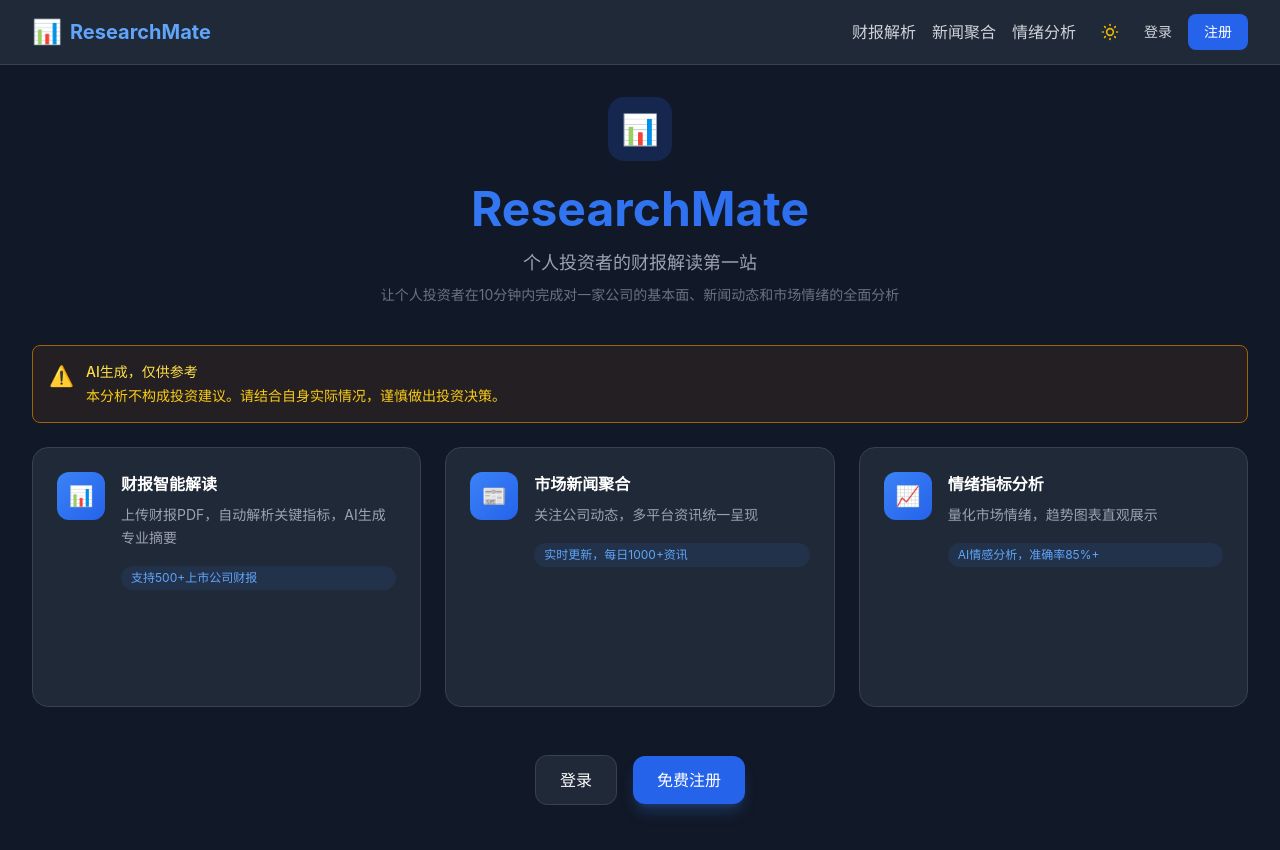
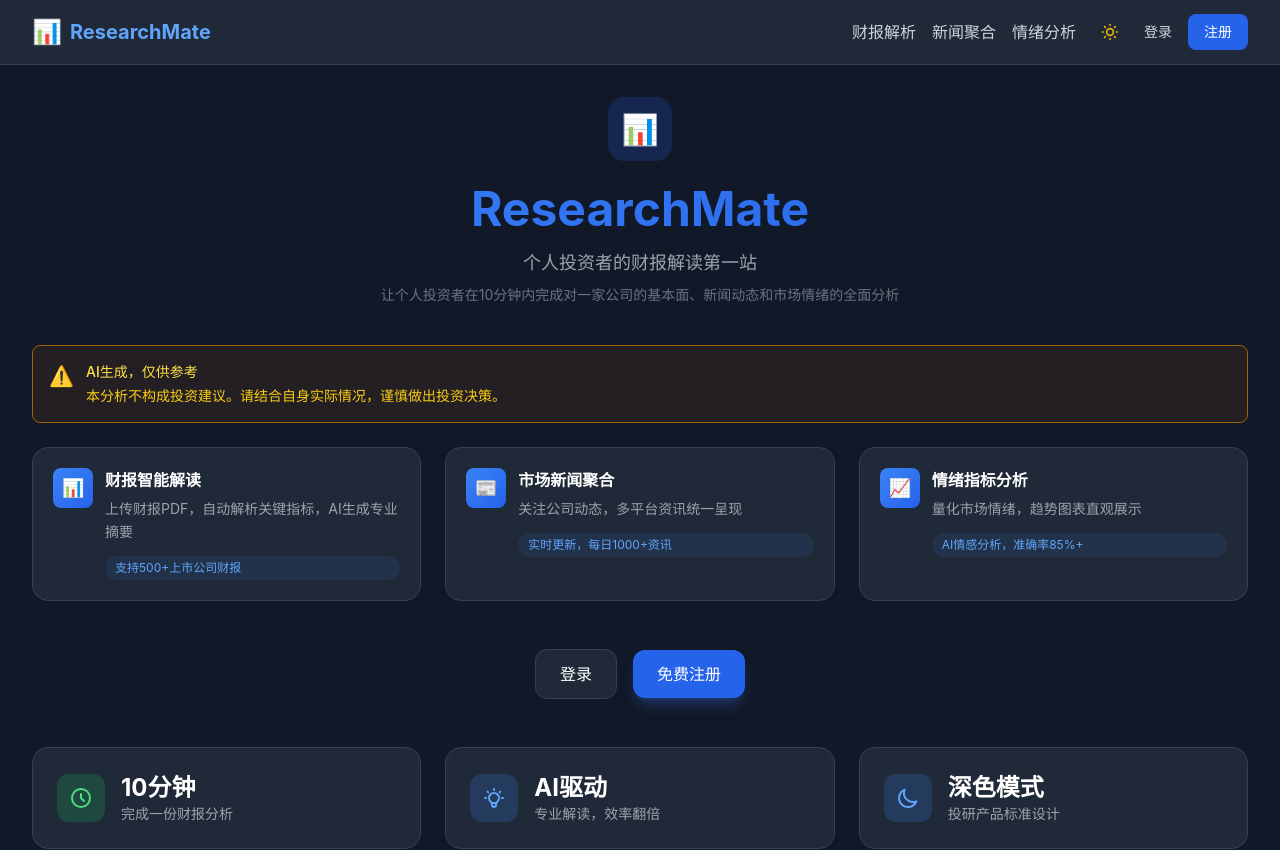
Before and after one commit to JimmyD-829/ResearchMate, a Next.js app in the folder frontend/: page / in a window 1280 px wide. Shown: the top 850 px of the page. Built offline with nearby package versions, Linux system fonts and the light colour scheme.

Commit message:
fix: 修复卡片对齐和高度问题

```diff
--- a/frontend/src/pages/index.tsx
+++ b/frontend/src/pages/index.tsx
@@ -52,21 +52,19 @@ export default function HomePage() {
       <div className="grid grid-cols-1 md:grid-cols-3 gap-6 mb-12">
         {features.map((feature) => (
           <Link key={feature.title} href={feature.link}>
-            <div className="group h-full min-h-[260px] bg-white dark:bg-gray-800 rounded-2xl border border-gray-200 dark:border-gray-700 p-6 hover:shadow-xl hover:shadow-primary-500/5 transition-all duration-300 cursor-pointer flex flex-col">
-              <div className="flex items-start gap-4 flex-1">
-                <div className="flex-shrink-0 w-12 h-12 bg-gradient-to-br from-primary-500 to-blue-600 rounded-xl flex items-center justify-center">
-                  <span className="text-xl">{feature.icon}</span>
+            <div className="group h-full bg-white dark:bg-gray-800 rounded-2xl border border-gray-200 dark:border-gray-700 p-5 hover:shadow-xl hover:shadow-primary-500/5 transition-all duration-300 cursor-pointer flex flex-col">
+              <div className="flex items-start gap-3 flex-1">
+                <div className="flex-shrink-0 w-10 h-10 bg-gradient-to-br from-primary-500 to-blue-600 rounded-lg flex items-center justify-center">
+                  <span className="text-lg">{feature.icon}</span>
                 </div>
                 <div className="flex-1 min-w-0 flex flex-col">
-                  <div className="flex-1">
-                    <h3 className="font-semibold text-gray-900 dark:text-white mb-2 group-hover:text-primary-600 dark:group-hover:text-primary-400 transition-colors">
-                      {feature.title}
-                    </h3>
-                    <p className="text-gray-600 dark:text-gray-400 text-sm leading-relaxed">
-                      {feature.description}
-                    </p>
-                  </div>
-                  <span className="inline-flex items-center text-xs text-primary-600 dark:text-primary-400 bg-primary-500/10 px-2.5 py-1 rounded-full mt-4">
+                  <h3 className="font-semibold text-gray-900 dark:text-white mb-1.5 group-hover:text-primary-600 dark:group-hover:text-primary-400 transition-colors">
+                    {feature.title}
+                  </h3>
+                  <p className="text-gray-600 dark:text-gray-400 text-sm leading-relaxed flex-1">
+                    {feature.description}
+                  </p>
+                  <span className="inline-flex items-center text-xs text-primary-600 dark:text-primary-400 bg-primary-500/10 px-2.5 py-1 rounded-full mt-3">
                     {feature.stats}
                   </span>
                 </div>
```
